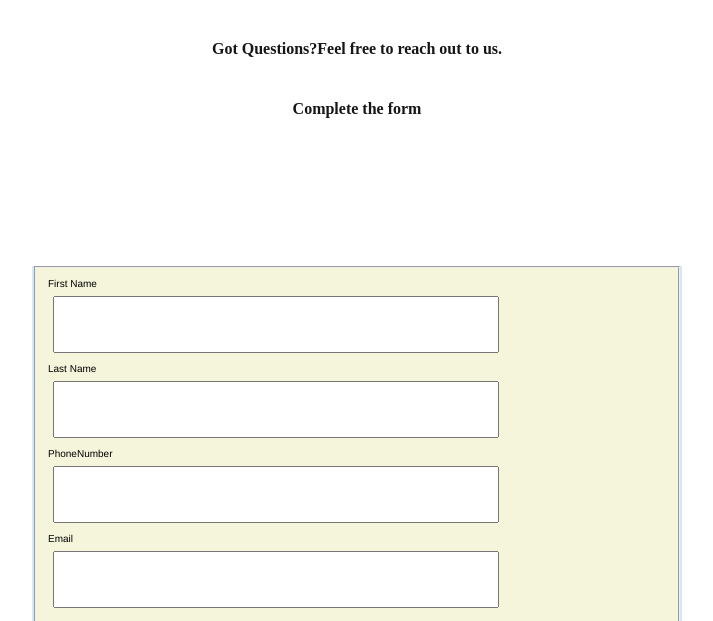
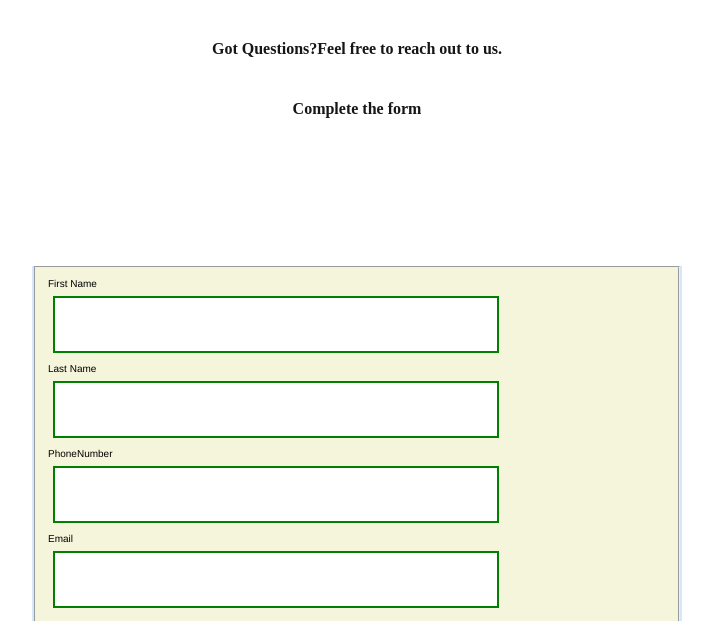
Before and after one commit to JaysCreativeGfx/JaysCreativeGfx.github.io, a plain HTML site: page Contact_Us/index.html in a window 1280 px wide. Shown: the part 161-782 px from the top of the page, without its empty margins (283-996 px from the left). Drawn offline with Linux system fonts and the light colour scheme.

Commit message:
Update style.css

```diff
--- a/Contact_Us/css/style.css
+++ b/Contact_Us/css/style.css
@@ -89,6 +89,12 @@ input {
     padding: 20%;
 
 }
+input:valid{
+    border:2px green solid;
+}
+input:invalid{
+    border:2px red rgb(red, green, blue)solid;
+}
 
 
 /*media Query*/
```
